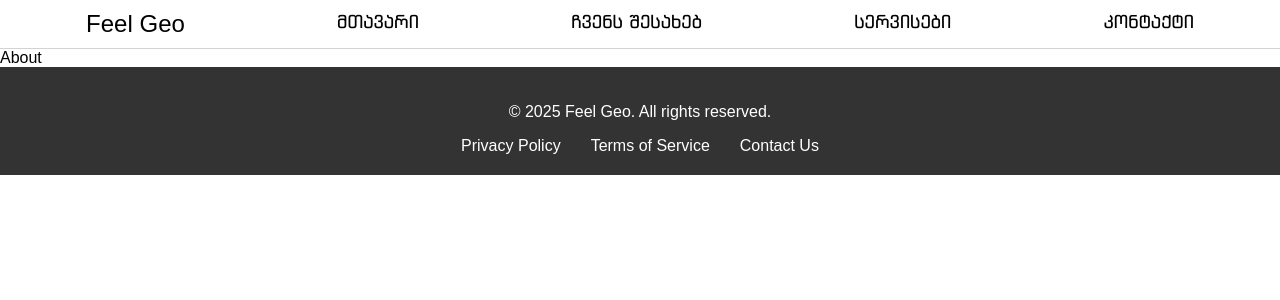
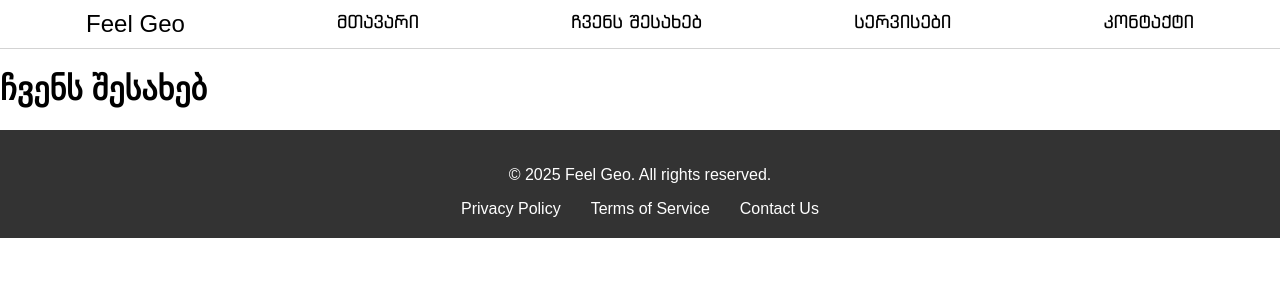
Before and after one commit to giglaulala/feel_geo, a React (Vite) app in the folder feel-geo-ge/: page /about in a window 1280 px wide. Shown: the top 300 px of the page. Built offline with nearby package versions, Linux system fonts and the light colour scheme.

Commit message:
feat: add css files to components

```diff
--- a/feel-geo-ge/src/components/About.jsx
+++ b/feel-geo-ge/src/components/About.jsx
@@ -1,5 +1,9 @@
 function About() {
-  return <div>About</div>;
+  return (
+    <div>
+      <h1>ჩვენს შესახებ</h1>
+    </div>
+  );
 }
 
 export default About;
--- a/feel-geo-ge/src/main.jsx
+++ b/feel-geo-ge/src/main.jsx
@@ -1,4 +1,3 @@
-import React from "react";
 import ReactDOM from "react-dom/client";
 import App from "./App";
 import { BrowserRouter } from "react-router";
```
Also changed, not shown: feel-geo-ge/src/components/About.module.css (added), feel-geo-ge/src/components/Contact.module.css (added), feel-geo-ge/src/components/Services.module.css (added).
